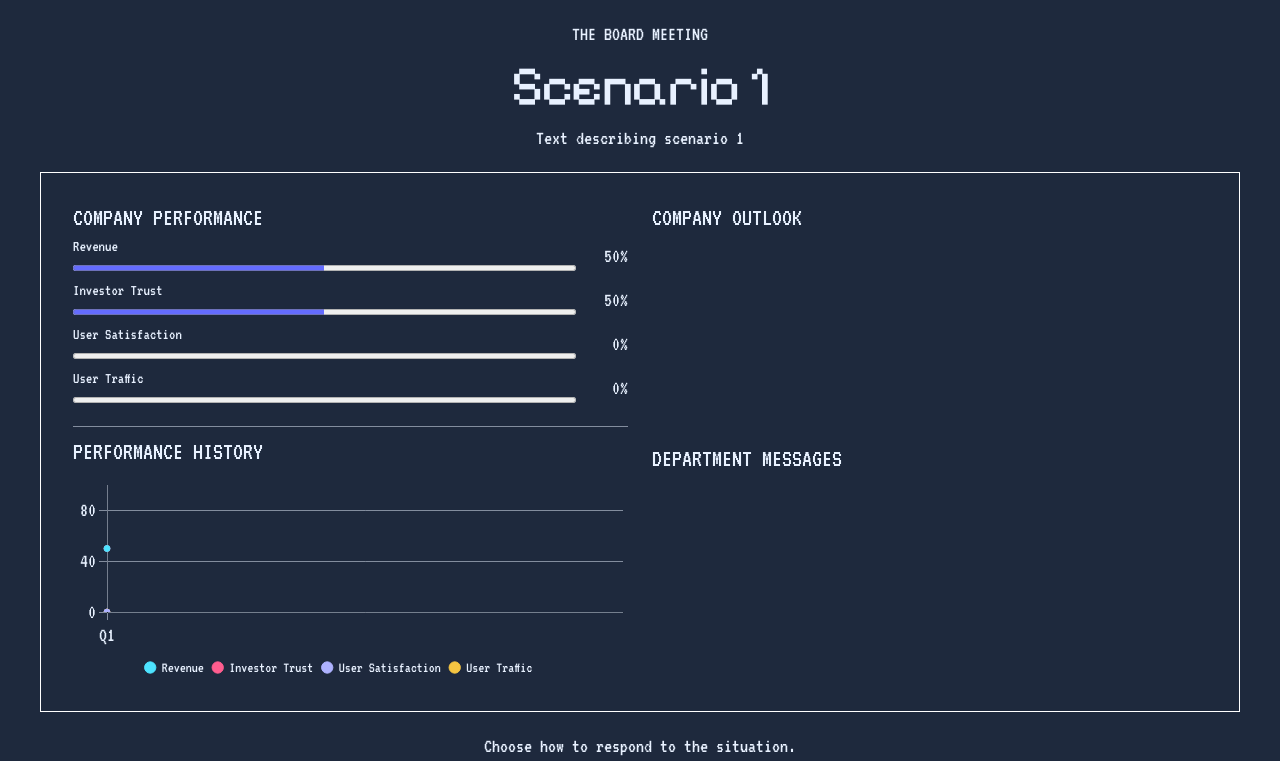
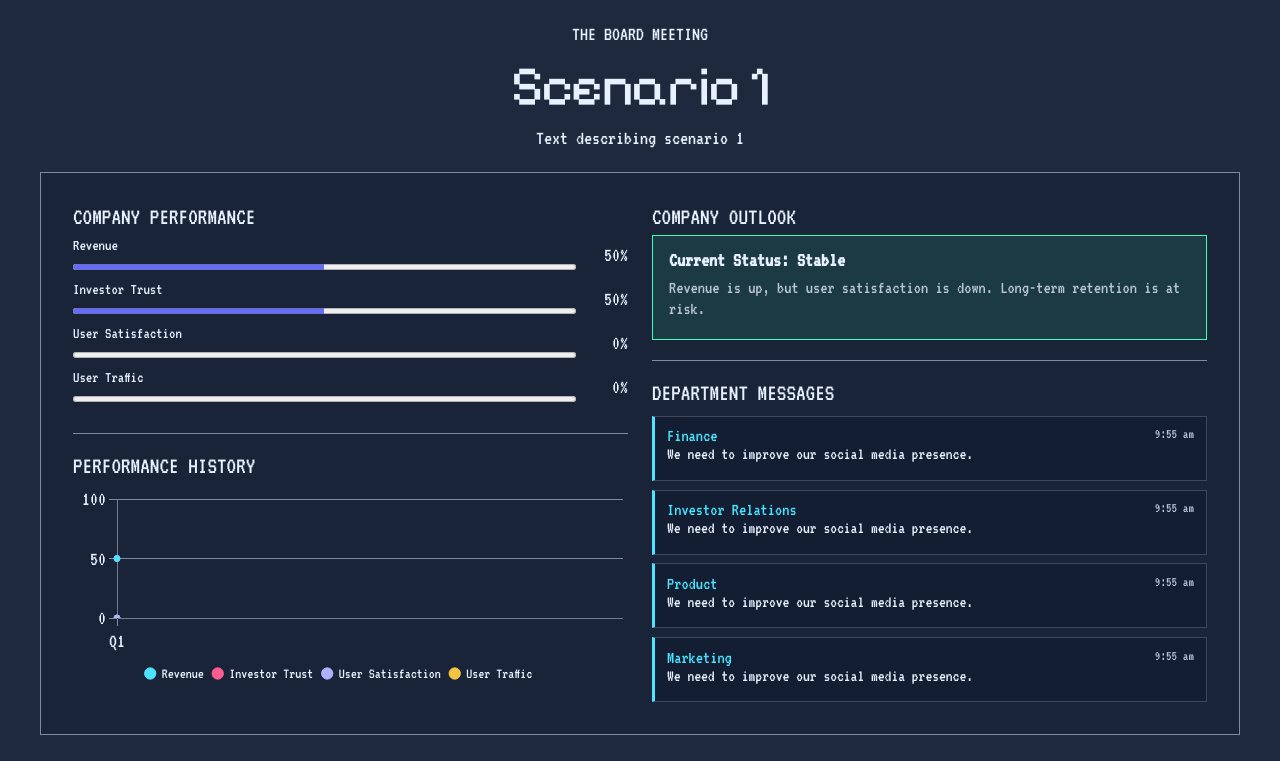
Before and after one commit to yan-74/CART-211, a React (Vite) app in the folder FINAL_PROJECT/: page /CART-211/final_project/scenario/1 in a window 1280 px wide. Shown: the top 761 px of the page. Built offline with nearby package versions, Linux system fonts and the light colour scheme.

Commit message:
Add status card and message board styling

```diff
--- a/FINAL_PROJECT/src/components/Dashboard.css
+++ b/FINAL_PROJECT/src/components/Dashboard.css
@@ -2,9 +2,10 @@
     width: min(100%, 75rem);
     box-sizing: border-box;
     display: grid;
-    grid-template-columns: 1fr 1fr;
+    grid-template-columns: minmax(0, 1fr) minmax(18rem, 1fr);
     gap: 1.5rem;
-    border: 1px solid white;
+    border: 1px solid rgba(232, 241, 255, 0.5);
+    background: rgba(15, 27, 47, 0.35);
     padding: 2rem;
     margin: 1rem auto;
     text-align: left;
@@ -13,7 +14,7 @@
 .dashboard-left,
 .dashboard-right {
     display: grid;
-    gap: 0.5rem;
+    gap: 1rem;
 }
 
 .dashboard-left {
@@ -22,17 +23,18 @@
 }
 
 .dashboard-right {
-    grid-template-rows: 1fr 1fr;
+    grid-template-rows: auto 1fr;
+    align-content: start;
 }
 
 .line_chart{
     position: relative;
-    height: 15rem;
+    height: 14.5rem;
 }
 
 .dashboard p {
     margin: 0 0 0.4rem;
-    font-size: 25px;
+    font-size: 24px;
 }
 
 hr {
@@ -41,6 +43,8 @@ hr {
     border-top: 1px solid rgba(232, 241, 255, 0.5);
     margin: 0.25rem 0;
 }
+
+/* Bar chart styling */
 
 .stat {
     display: grid;
@@ -73,3 +77,80 @@ hr {
     font-family: "VT323", monospace;
     font-size: 20px;
 }
+
+/* Company status styling */
+.company_outlook,
+.message_board {
+    min-width: 0;
+}
+
+.status_card {
+    border: 1px solid #38ffb3;
+    box-sizing: border-box;
+    padding: 0.85rem 1rem;
+    background-color: rgba(56, 255, 179, 0.1);
+}
+
+.status_text {
+    color: #e8f1ff;
+    font-family: "VT323", monospace;
+    font-size: 20px;
+    font-weight: bold;
+    margin: 0 0 0.5rem;
+}
+
+.status_card p {
+    color: #b9c4d6;
+    font-size: 18px;
+    line-height: 1.15;
+}
+
+.message_board {
+    display: grid;
+    grid-template-columns: 1fr;
+    align-content: start;
+    gap: 0.55rem;
+}
+
+.message_board > p {
+    margin-bottom: 0.1rem;
+}
+
+.message_item {
+    border-left: 3px solid #4de3ff;
+    border-top: 1px solid rgba(232, 241, 255, 0.2);
+    border-right: 1px solid rgba(232, 241, 255, 0.2);
+    border-bottom: 1px solid rgba(232, 241, 255, 0.2);
+    padding: 0.65rem 0.75rem;
+    background: rgba(15, 27, 47, 0.6);
+}
+
+.message_item h4 {
+    margin: 0 0 0.2rem;
+    color: #4de3ff;
+    font-family: "VT323", monospace;
+    font-size: 18px;
+    font-weight: 400;
+}
+
+.message_header {
+    display: flex;
+    justify-content: space-between;
+}
+
+.message_header h4 {
+    margin: 0;
+}
+
+.message_item .message_time {
+    margin: 0;
+    color: #b9c4d6;
+    font-size: 14px;
+
+}
+
+.message_item p {
+    color: #e8f1ff;
+    font-size: 17px;
+    line-height: 1.05;
+}
--- a/FINAL_PROJECT/src/components/Dashboard.jsx
+++ b/FINAL_PROJECT/src/components/Dashboard.jsx
@@ -140,9 +140,42 @@ function Dashboard({ stats, statsHistory }) {
             <div className="dashboard-right">
                 <div className="company_outlook">
                     <p>COMPANY OUTLOOK</p>
+                    <div className="status_card">
+                        <h3 className="status_text">Current Status: Stable</h3>
+                        <p>Revenue is up, but user satisfaction is down. Long-term retention is at risk.</p>
+                    </div>
                 </div>
+                <hr></hr>
                 <div className="message_board">
                     <p>DEPARTMENT MESSAGES</p>
+                    <div className="message_item">
+                        <div className="message_header">
+                            <h4>Finance</h4>
+                            <p className="message_time">9:55 am</p>
+                        </div>
+                        <p>We need to improve our social media presence.</p>
+                    </div>
+                    <div className="message_item">
+                        <div className="message_header">
+                            <h4>Investor Relations</h4>
+                            <p className="message_time">9:55 am</p>
+                        </div>
+                        <p>We need to improve our social media presence.</p>
+                    </div>
+                    <div className="message_item">
+                        <div className="message_header">
+                            <h4>Product</h4>
+                            <p className="message_time">9:55 am</p>
+                        </div>
+                        <p>We need to improve our social media presence.</p>
+                    </div>
+                    <div className="message_item">
+                        <div className="message_header">
+                            <h4>Marketing</h4>
+                            <p className="message_time">9:55 am</p>
+                        </div>
+                        <p>We need to improve our social media presence.</p>
+                    </div>
                 </div>
             </div>
         </div>
```
